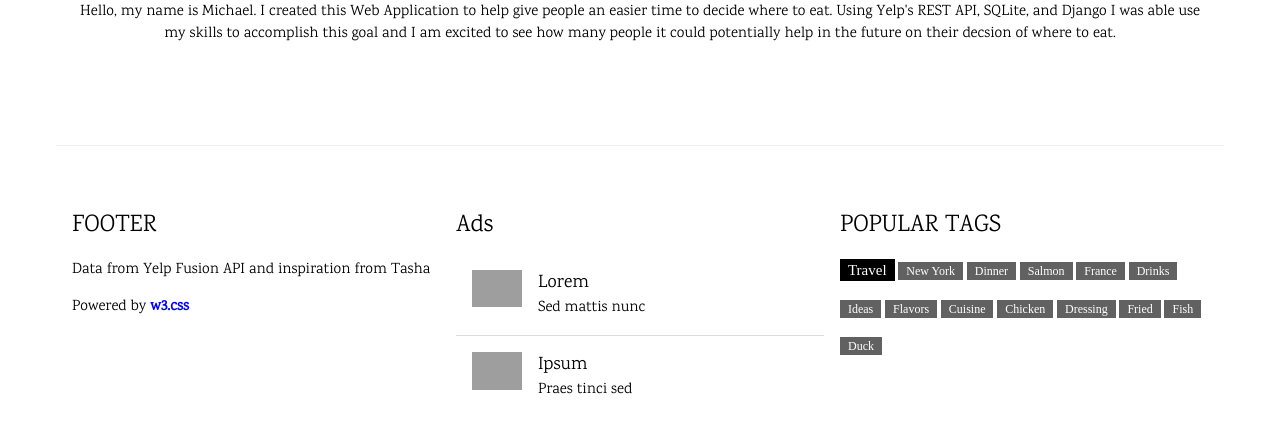
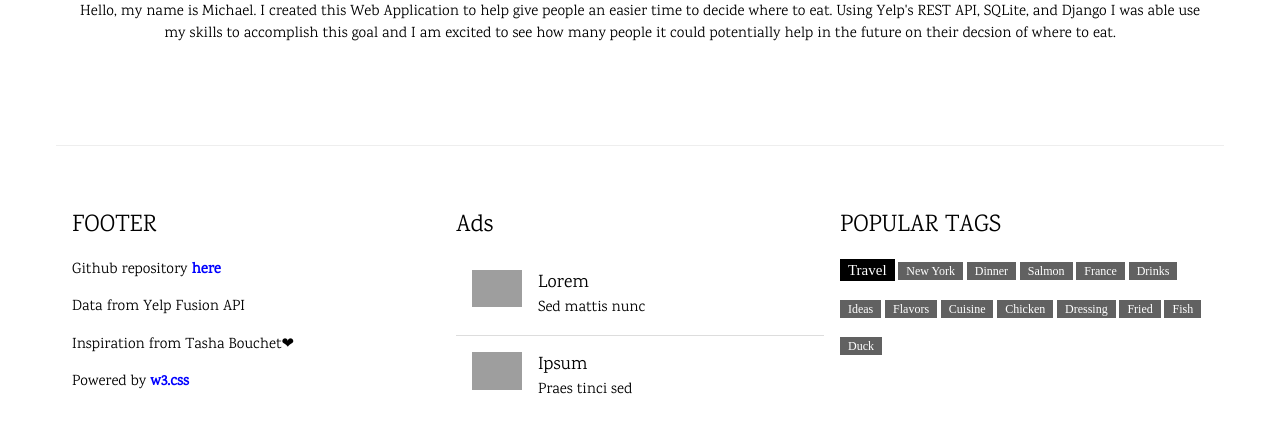
Before and after one commit to michaelk10452/dailyMunch, a Django app: page /about/ in a window 1280 px wide. Shown: the part 305-738 px from the top of the page. Run offline with Django 3.2, Linux system fonts and the light colour scheme; grey boxes are pictures that could not be loaded.

Commit message:
amended footer notes and linked githib repository on the site

```diff
--- a/dailyMunch/templates/base.html
+++ b/dailyMunch/templates/base.html
@@ -52,7 +52,9 @@ nav a:hover {text-decoration: none;}
   <footer class="w3-row-padding w3-padding-32">
     <div class="w3-third">
       <h3>FOOTER</h3>
-      <p>Data from Yelp Fusion API and inspiration from Tasha</p>
+      <p>Github repository <a href="https://github.com/michaelk10452/dailyMunch">here</a></p>
+      <p>Data from Yelp Fusion API</p>
+      <p>Inspiration from Tasha Bouchet<span>&#10084</span></p>
       <p>Powered by <a href="https://www.w3schools.com/w3css/default.asp" target="_blank">w3.css</a></p>
     </div>
 
--- a/project_dailyMunch/settings.py
+++ b/project_dailyMunch/settings.py
@@ -10,6 +10,7 @@ For the full list of settings and their values, see
 https://docs.djangoproject.com/en/3.2/ref/settings/
 """
 
+from operator import truediv
 import os
 from pathlib import Path
 
```
